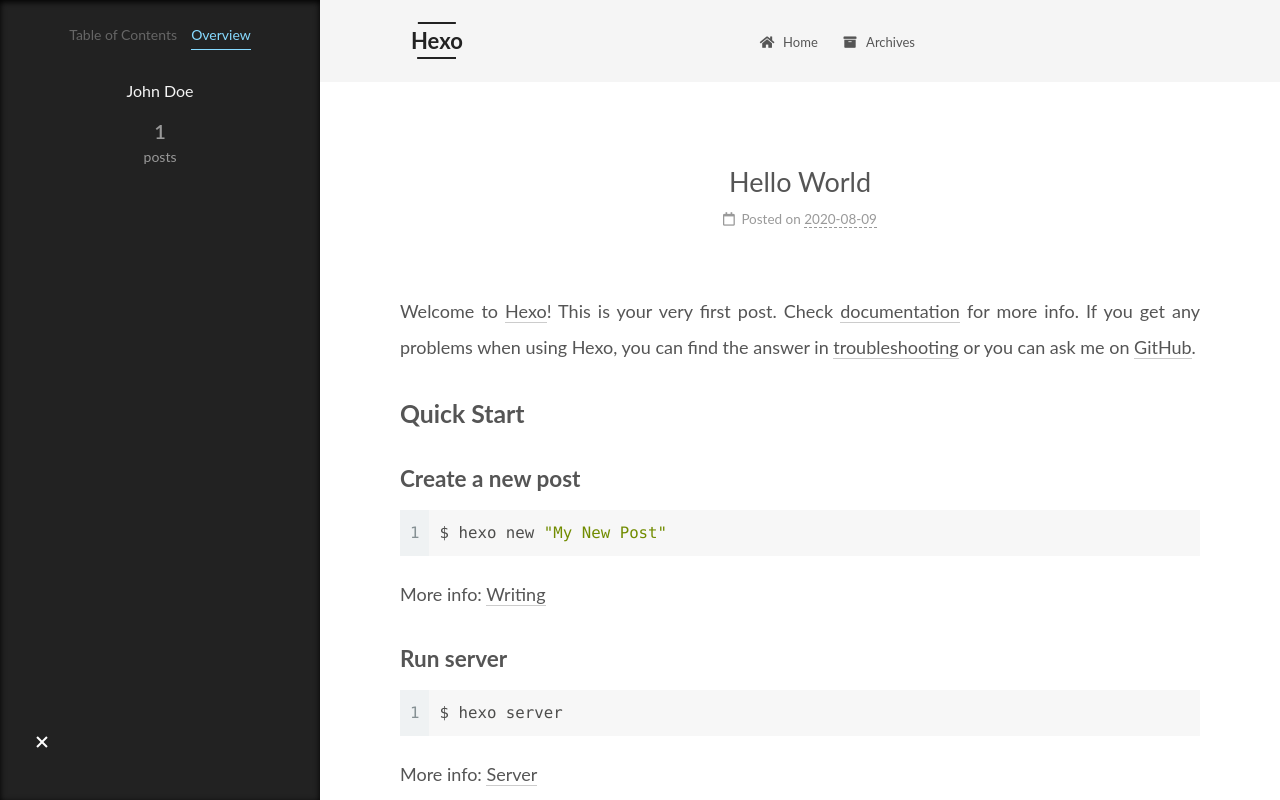
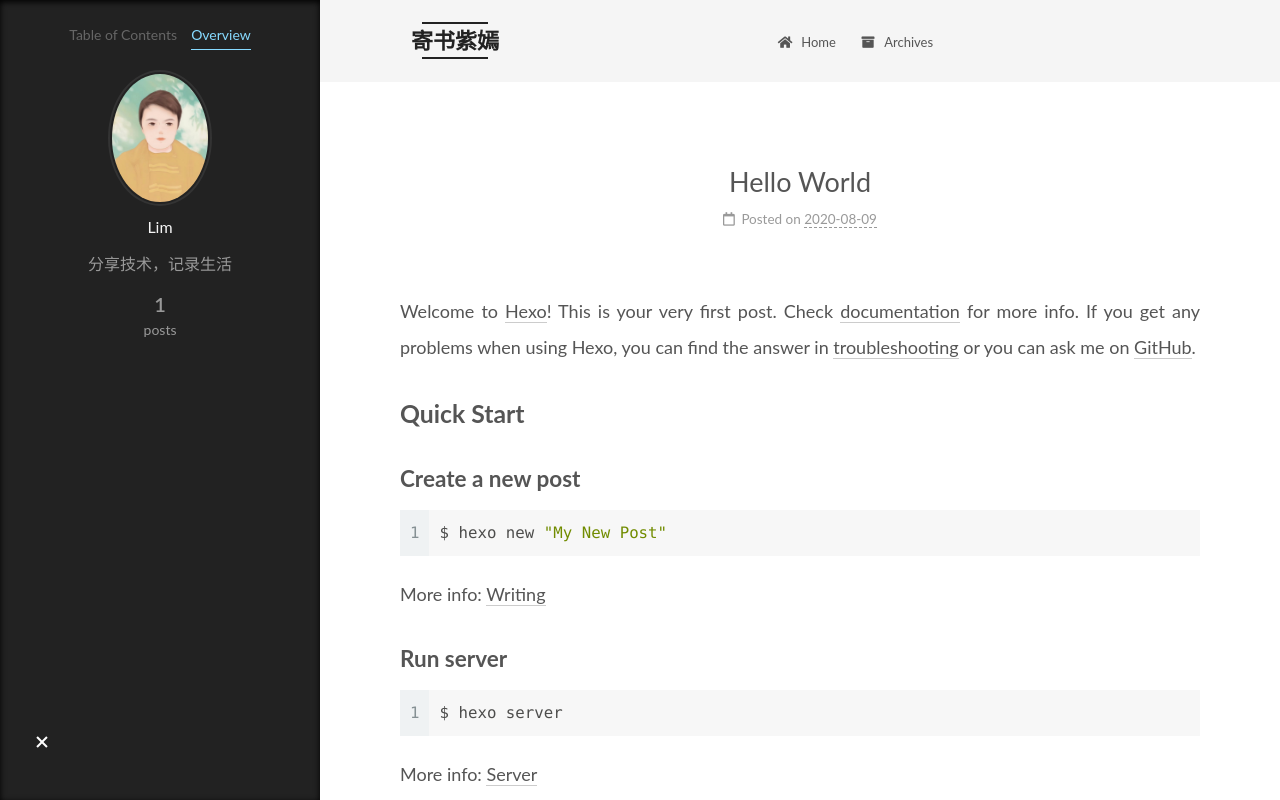
Before and after one commit to jishuziyan/jishuziyan.github.io, a plain HTML site: page 2020/08/09/hello-world/index.html in a window 1280 px wide. Both pictures are taken after a click on the item "Overview". Shown: the top 800 px of the page. Drawn offline with Linux system fonts and the light colour scheme.

Commit message:
Site updated: 2020-08-10 11:56:15

```diff
--- a/2020/08/09/hello-world/index.html
+++ b/2020/08/09/hello-world/index.html
@@ -24,12 +24,13 @@
 <meta property="og:type" content="article">
 <meta property="og:title" content="Hello World">
 <meta property="og:url" content="http://www.jishuziyan.com/2020/08/09/hello-world/index.html">
-<meta property="og:site_name" content="Hexo">
+<meta property="og:site_name" content="寄书紫嫣">
 <meta property="og:description" content="Welcome to Hexo! This is your very first post. Check documentation for more info. If you get any problems when using Hexo, you can find the answer in troubleshooting or you can ask me on GitHub. Quick">
 <meta property="og:locale">
 <meta property="article:published_time" content="2020-08-09T10:56:28.215Z">
 <meta property="article:modified_time" content="2020-08-09T10:56:28.215Z">
-<meta property="article:author" content="John Doe">
+<meta property="article:author" content="Lim">
+<meta property="article:tag" content="寄书紫嫣,技术自研">
 <meta name="twitter:card" content="summary">
 
 <link rel="canonical" href="http://www.jishuziyan.com/2020/08/09/hello-world/">
@@ -45,7 +46,7 @@
   };
 </script>
 
-  <title>Hello World | Hexo</title>
+  <title>Hello World | 寄书紫嫣</title>
 
 
 
@@ -96,7 +97,7 @@
 
     <a href="/" class="brand" rel="start">
       <span class="logo-line-before"><i></i></span>
-      <h1 class="site-title">Hexo</h1>
+      <h1 class="site-title">寄书紫嫣</h1>
       <span class="logo-line-after"><i></i></span>
     </a>
   </div>
@@ -153,13 +154,13 @@
     <link itemprop="mainEntityOfPage" href="http://www.jishuziyan.com/2020/08/09/hello-world/">
 
     <span hidden itemprop="author" itemscope itemtype="http://schema.org/Person">
-      <meta itemprop="image" content="/images/avatar.gif">
-      <meta itemprop="name" content="John Doe">
-      <meta itemprop="description" content="">
+      <meta itemprop="image" content="/images/20200810105727.jpg">
+      <meta itemprop="name" content="Lim">
+      <meta itemprop="description" content="分享技术，记录生活">
     </span>
 
     <span hidden itemprop="publisher" itemscope itemtype="http://schema.org/Organization">
-      <meta itemprop="name" content="Hexo">
+      <meta itemprop="name" content="寄书紫嫣">
     </span>
       <header class="post-header">
         <h1 class="post-title" itemprop="name headline">
@@ -276,8 +277,10 @@
 
       <div class="site-overview-wrap sidebar-panel">
         <div class="site-author motion-element" itemprop="author" itemscope itemtype="http://schema.org/Person">
-  <p class="site-author-name" itemprop="name">John Doe</p>
-  <div class="site-description" itemprop="description"></div>
+    <img class="site-author-image" itemprop="image" alt="Lim"
+      src="/images/20200810105727.jpg">
+  <p class="site-author-name" itemprop="name">Lim</p>
+  <div class="site-description" itemprop="description">分享技术，记录生活</div>
 </div>
 <div class="site-state-wrap motion-element">
   <nav class="site-state">
@@ -316,7 +319,7 @@
   <span class="with-love">
     <i class="fa fa-heart"></i>
   </span>
-  <span class="author" itemprop="copyrightHolder">John Doe</span>
+  <span class="author" itemprop="copyrightHolder">Lim</span>
 </div>
   <div class="powered-by">Powered by <a href="https://hexo.io/" class="theme-link" rel="noopener" target="_blank">Hexo</a> & <a href="https://mist.theme-next.org/" class="theme-link" rel="noopener" target="_blank">NexT.Mist</a>
   </div>
--- a/css/main.css
+++ b/css/main.css
@@ -1141,6 +1141,7 @@
   margin: 0 auto;
   max-width: 96px;
   padding: 2px;
+  border-radius: 50%;
 }
 .site-author-name {
   color: #f5f5f5;
@@ -1168,7 +1169,7 @@
 }
 .links-of-author a::before,
 .links-of-author span.exturl::before {
-  background: #7fffec;
+  background: #016213;
   border-radius: 50%;
   content: ' ';
   display: inline-block;
```
Also changed, not shown: archives/2020/08/index.html (+14 -9 lines), archives/2020/index.html (+14 -9 lines), archives/index.html (+14 -9 lines), index.html (+18 -13 lines), images/20200810105727.jpg (added).
